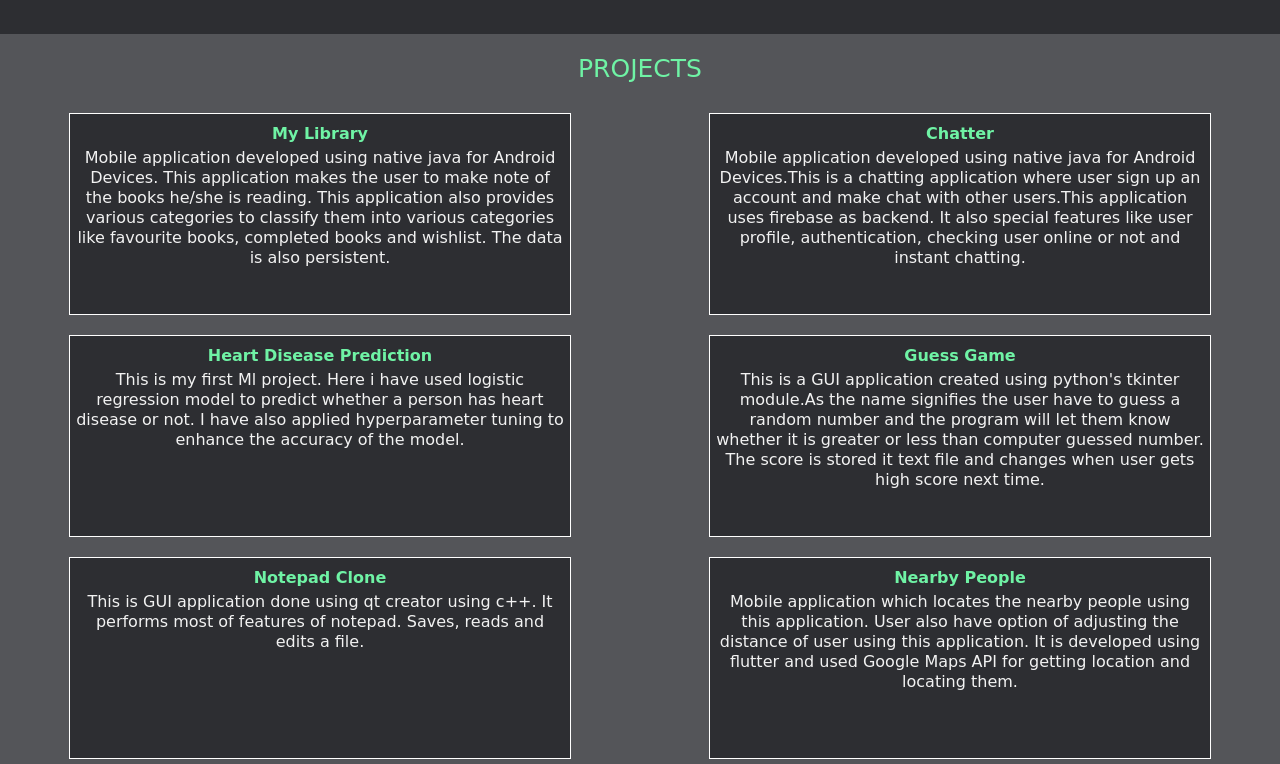
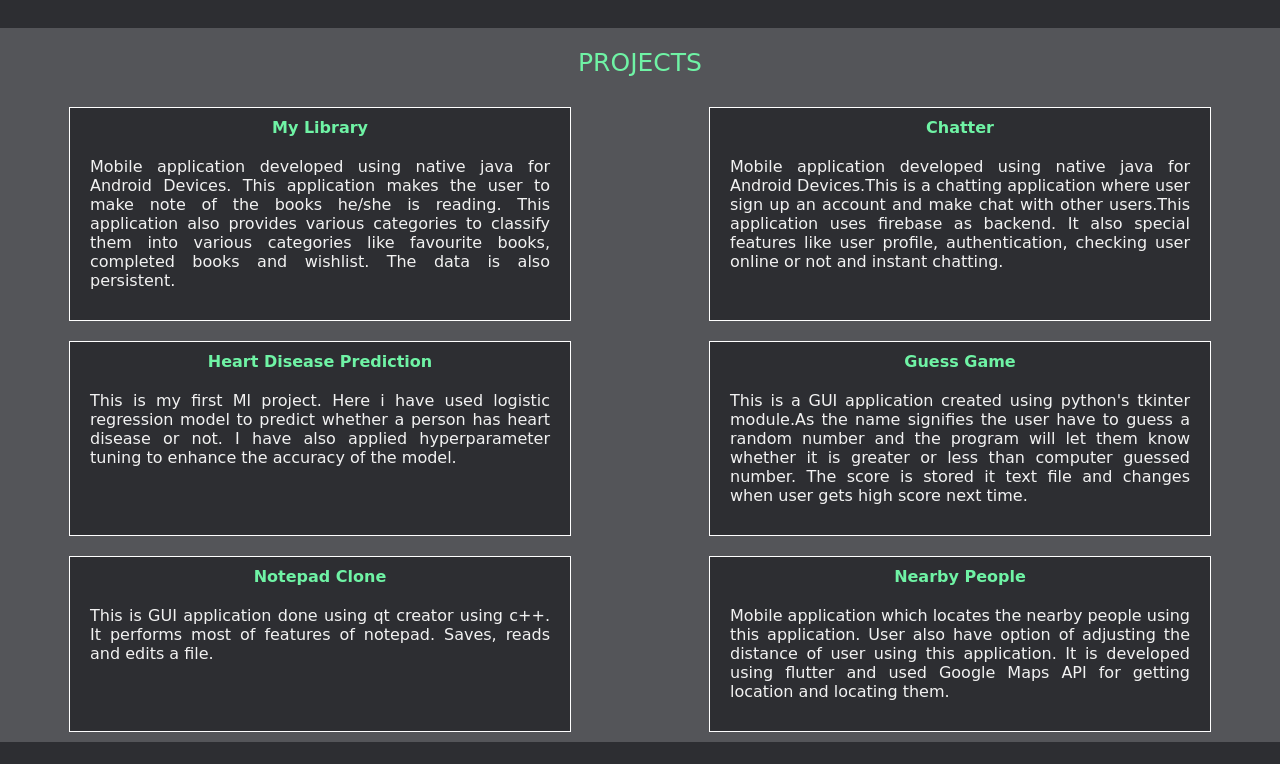
Before and after one commit to logan0501/portfolio, a plain HTML site: page index.html in a window 1280 px wide. Shown: the part 1138-1902 px from the top of the page. Drawn offline with nearby package versions, Linux system fonts and the light colour scheme; a web font is replaced by a local one.

Commit message:
Update styles.css

```diff
--- a/styles.css
+++ b/styles.css
@@ -111,7 +111,7 @@ scroll-behavior: smooth;
 }
 .skills div{
   color: #6FF3A5;
-  font-family: 'Architects Daughter', cursive;
+  font-family: 'Architects Daughter 2', cursive;
   background-color:#2D2E32;
   justify-content:space-between;
 }
@@ -184,25 +184,31 @@ padding: 10px;
  margin: 10px;
 
  width: 500px;
- height: 200px;
+ border: #fff 1px solid;
+
 }
 .content{
   text-align: center;
+  margin-bottom: 10px;
+  background-color: transparent;
+
 }
-.project-card{
-  border: #fff 1px solid;
-}
+
+
 .content div{
   padding-top: 10px;
   color: #6FF3A5;
-  text-align: center;
+
   font-weight: bolder;
 }
 .content p{
-  padding-top: 10px;
-  line-height: 20px;
+  padding-top: 5px;
+  background-color: transparent;
+  text-align: justify;
+
   color: #f2f2f2;
-  padding: 5px;
+  padding: 20px;
+  margin-bottom: 10px;
 }
 
 .footer{
```
